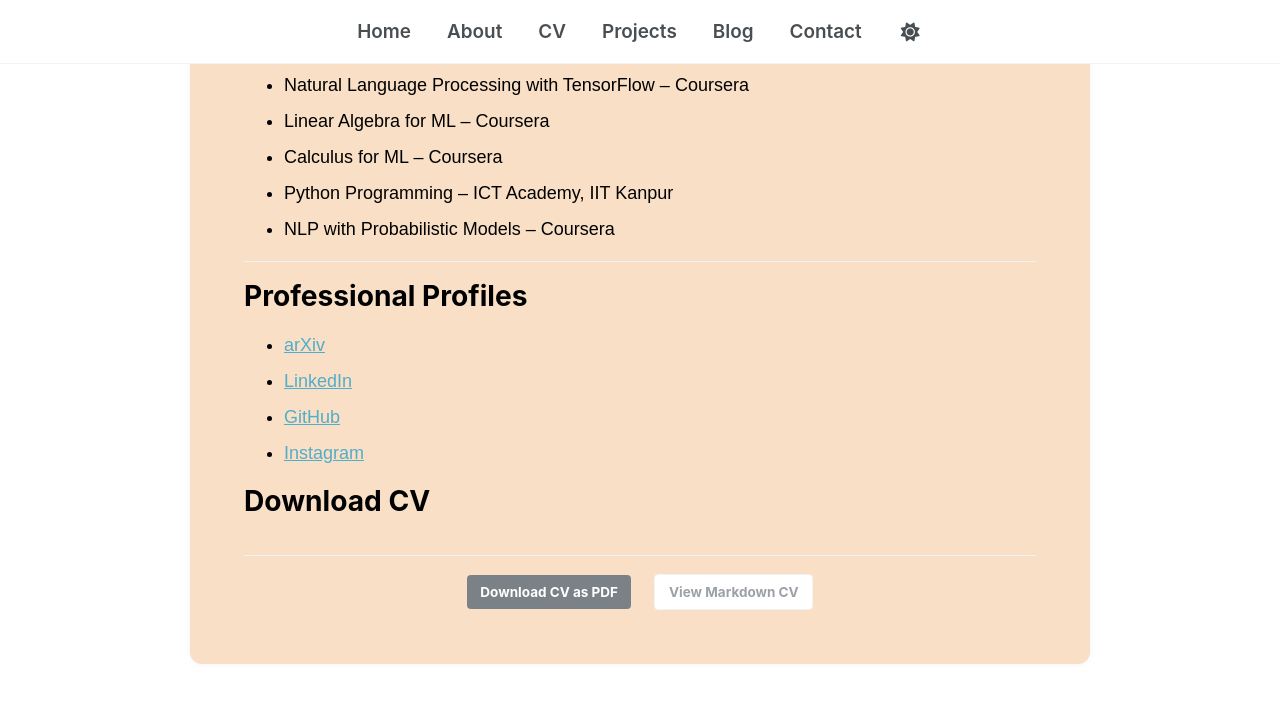
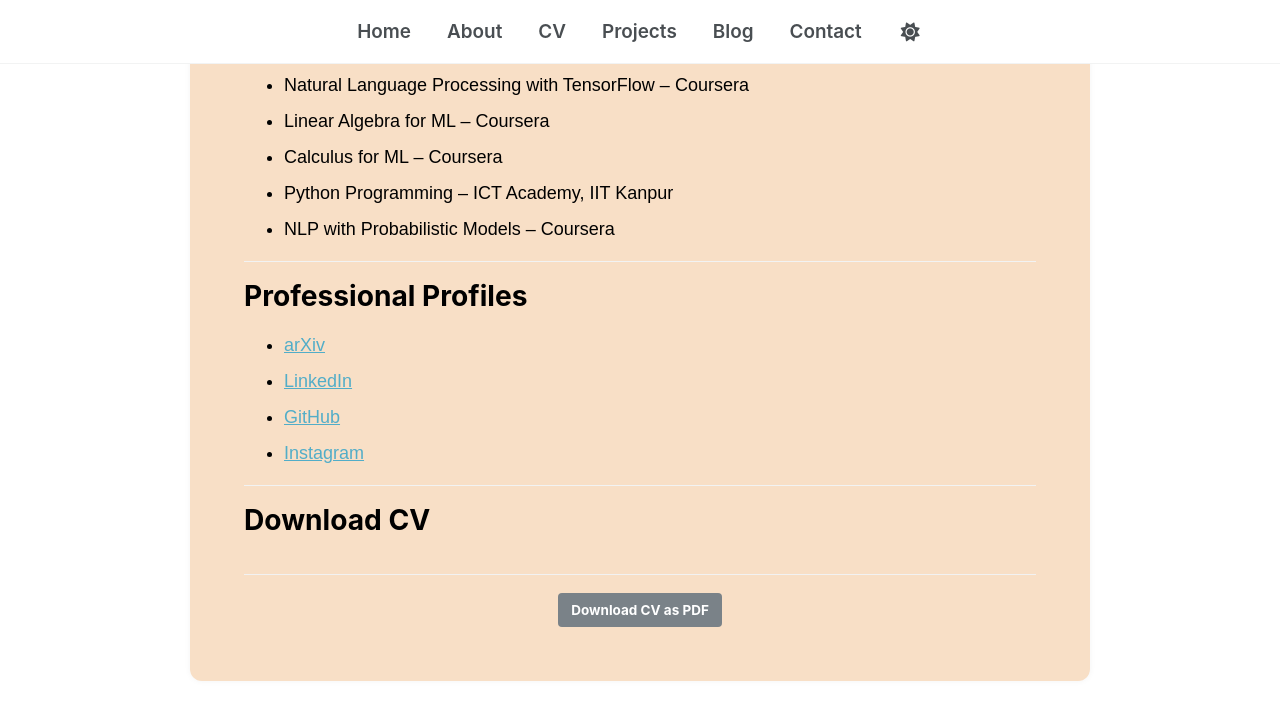
Before and after one commit to dikshab14/dikshab14.github.io, a Jekyll site: the page built from _pages/cv.md, in a window 1280 px wide and 900 px high, scrolled down 2105 px. Shown: the top 720 px of the window. Built offline with Jekyll 4.4.1, drawn with Linux system fonts in a browser that asks for light colours; a script that is not in the unit is left out.

Commit message:
download cv

```diff
--- a/_pages/cv.md
+++ b/_pages/cv.md
@@ -112,9 +112,10 @@ Professional Profiles
 - [GitHub](https://github.com/dikshab14)
 - [Instagram](https://instagram.com/diksha_bhandari14)
 
+---
+
 Download CV
 ======
 <div class="cv-download-links">
   <a href="{{ base_path }}/files/Diksha-Bhandari-Resume.pdf" class="btn btn--primary">Download CV as PDF</a>
-  <a href="{{ base_path }}" class="btn btn--inverse">View Markdown CV</a>
 </div>
```
